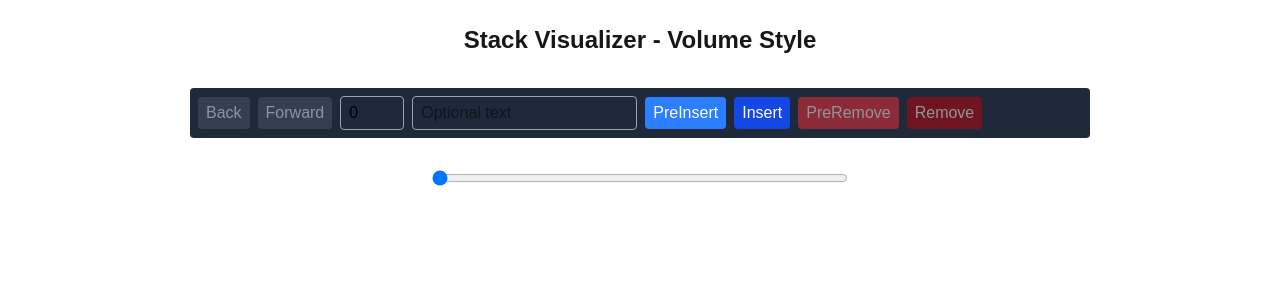
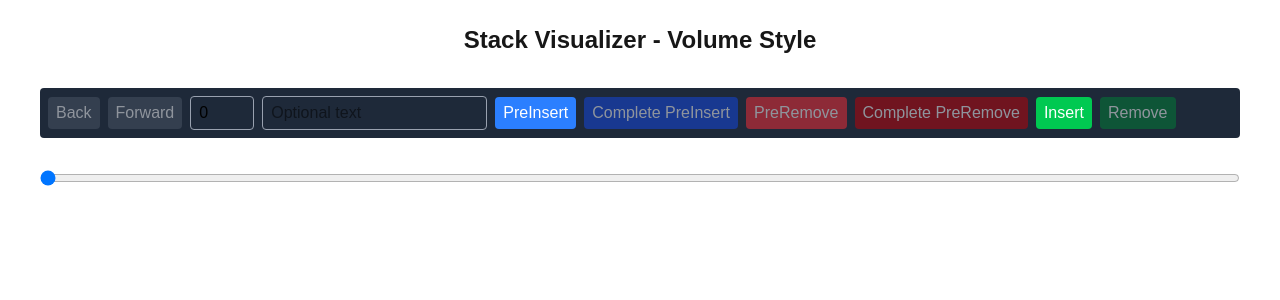
Before and after one commit to goomyman/leetcodewizard, a Next.js app in the folder Prototypes/stack-visualizer/: page / in a window 1280 px wide. Shown: the top 300 px of the page. Built offline with nearby package versions, Linux system fonts and the light colour scheme.

Commit message:
working just needs batch support!

```diff
--- a/Prototypes/stack-visualizer/src/app/stack/StackControl.tsx
+++ b/Prototypes/stack-visualizer/src/app/stack/StackControl.tsx
@@ -3,16 +3,20 @@
 import { useState } from "react";
 
 interface StackControlProps {
-  onPreInsert: (index: number, text?: string) => void;
-  onInsert: (index: number, text?: string) => void;
-  onPreRemove: (index: number) => void;
-  onRemove: (index: number) => void;
+  onPreInsert: (index?: number, text?: string) => void;
+  onInsert: (index?: number, text?: string) => void;
+  onPreRemove: (index?: number) => void;
+  onRemove: () => void;
+  onCompletePreInsert: () => void;
+  onCompletePreRemove: () => void;
   onBack: () => void;
   onForward: () => void;
   disabledPreInsert: boolean;
   disabledInsert: boolean;
   disabledPreRemove: boolean;
   disabledRemove: boolean;
+  disabledCompletePreInsert: boolean;
+  disabledCompletePreRemove: boolean;
   canGoBack: boolean;
   canGoForward: boolean;
 }
@@ -22,12 +26,16 @@ export default function StackControl({
   onInsert,
   onPreRemove,
   onRemove,
+  onCompletePreInsert,
+  onCompletePreRemove,
   onBack,
   onForward,
   disabledPreInsert,
   disabledInsert,
   disabledPreRemove,
   disabledRemove,
+  disabledCompletePreInsert,
+  disabledCompletePreRemove,
   canGoBack,
   canGoForward,
 }: StackControlProps) {
@@ -35,72 +43,24 @@ export default function StackControl({
   const [text, setText] = useState<string>("");
 
   return (
-    <div className="stack-control flex items-center gap-2 p-2 bg-gray-800 rounded w-full overflow-x-auto w-[100vw] min-w-[900px]">
-      {/* History buttons */}
-      <button
-        onClick={onBack}
-        disabled={!canGoBack}
-        className="px-2 py-1 bg-gray-600 text-white rounded disabled:opacity-50"
-      >
-        Back
-      </button>
-      <button
-        onClick={onForward}
-        disabled={!canGoForward}
-        className="px-2 py-1 bg-gray-600 text-white rounded disabled:opacity-50"
-      >
-        Forward
-      </button>
+    <div className="stack-control flex items-center gap-2 p-2 bg-gray-800 rounded w-full overflow-x-auto min-w-[900px]">
+      {/* History */}
+      <button onClick={onBack} disabled={!canGoBack} className="px-2 py-1 bg-gray-600 text-white rounded disabled:opacity-50">Back</button>
+      <button onClick={onForward} disabled={!canGoForward} className="px-2 py-1 bg-gray-600 text-white rounded disabled:opacity-50">Forward</button>
 
-      {/* Index input */}
-      <input
-        type="number"
-        className="w-16 px-2 py-1 rounded border border-gray-400 text-black"
-        min={0}
-        value={index}
-        onChange={(e) => setIndex(Number(e.target.value))}
-      />
+      {/* Inputs */}
+      <input type="number" className="w-16 px-2 py-1 rounded border border-gray-400 text-black" min={0} value={index} onChange={e => setIndex(Number(e.target.value))} />
+      <input type="text" className="px-2 py-1 rounded border border-gray-400 text-black" placeholder="Optional text" value={text} onChange={e => setText(e.target.value)} />
 
-      {/* Text input */}
-      <input
-        type="text"
-        className="px-2 py-1 rounded border border-gray-400 text-black"
-        placeholder="Optional text"
-        value={text}
-        onChange={(e) => setText(e.target.value)}
-      />
+      {/* Pre/Commit buttons */}
+      <button onClick={() => onPreInsert(index, text)} disabled={disabledPreInsert} className="px-2 py-1 bg-blue-500 text-white rounded disabled:opacity-50">PreInsert</button>
+      <button onClick={onCompletePreInsert} disabled={disabledCompletePreInsert} className="px-2 py-1 bg-blue-700 text-white rounded disabled:opacity-50">Complete PreInsert</button>
+      <button onClick={() => onPreRemove(index)} disabled={disabledPreRemove} className="px-2 py-1 bg-red-500 text-white rounded disabled:opacity-50">PreRemove</button>
+      <button onClick={onCompletePreRemove} disabled={disabledCompletePreRemove} className="px-2 py-1 bg-red-700 text-white rounded disabled:opacity-50">Complete PreRemove</button>
 
-      {/* Insert buttons */}
-      <button
-        onClick={() => onPreInsert(index, text)}
-        disabled={disabledPreInsert}
-        className="px-2 py-1 bg-blue-500 text-white rounded disabled:opacity-50"
-      >
-        PreInsert
-      </button>
-      <button
-        onClick={() => onInsert(index, text)}
-        disabled={disabledInsert}
-        className="px-2 py-1 bg-blue-700 text-white rounded disabled:opacity-50"
-      >
-        Insert
-      </button>
-
-      {/* Remove buttons */}
-      <button
-        onClick={() => onPreRemove(index)}
-        disabled={disabledPreRemove}
-        className="px-2 py-1 bg-red-500 text-white rounded disabled:opacity-50"
-      >
-        PreRemove
-      </button>
-      <button
-        onClick={() => onRemove(index)}
-        disabled={disabledRemove}
-        className="px-2 py-1 bg-red-700 text-white rounded disabled:opacity-50"
-      >
-        Remove
-      </button>
+      {/* Direct actions */}
+      <button onClick={() => onInsert(index, text)} disabled={disabledInsert} className="px-2 py-1 bg-green-500 text-white rounded disabled:opacity-50">Insert</button>
+      <button onClick={onRemove} disabled={disabledRemove} className="px-2 py-1 bg-green-700 text-white rounded disabled:opacity-50">Remove</button>
     </div>
   );
 }
--- a/Prototypes/stack-visualizer/src/app/stack/StackItemUtil.tsx
+++ /dev/null
@@ -1,15 +0,0 @@
-import { StackItemType, StackItemState, getRandomColor, StackItemInputDto } from "./StackItemConstants";
-
-export function createStackItem(
-  input: StackItemInputDto,
-  id: number,
-  state: StackItemState = StackItemState.Start
-): StackItemType {
-  return {
-    id,
-    state,
-    color: input.color ?? getRandomColor(),
-    text: input.text,
-    level: input.level,
-  };
-}
--- a/Prototypes/stack-visualizer/src/app/stack/StackManager.tsx
+++ b/Prototypes/stack-visualizer/src/app/stack/StackManager.tsx
@@ -5,55 +5,112 @@ import Stack from "./Stack";
 import StackControl from "./StackControl";
 import SliderControl from "./SliderControl";
 import { useHistory } from "./useHistory";
-import { StackItemType, StackItemState, getRandomColor, StackItemInputDto } from "./StackItemConstants";
-import { createStackItem } from "./StackItemUtil";
+import { StackItemType, StackItemState, StackItemInputDto, getRandomColor } from "./StackItemConstants";
 
 let idCounter = 0;
 
 export default function StackManager() {
   const history = useHistory<StackItemType[]>([]);
   const stack = history.current;
-  const topItem = stack[0];
-  const topState = topItem?.state;
 
   const [currentInput, setCurrentInput] = useState<StackItemInputDto>({
-    text: "",
+    text: "abcd",
     level: null,
     color: undefined,
   });
 
-  const insertItemAt = (input: StackItemInputDto, index: number, state: StackItemState = StackItemState.Insert, text?: string) => {
-    if (index < 0 || index > stack.length) throw new Error(`Invalid insert index: ${index}`);
-    const newItem = createStackItem({ ...input, text: text ?? input.text }, idCounter++, state);
+  const [stagedPreInserts, setStagedPreInserts] = useState<{ index: number; text: string }[]>([]);
+  const [stagedPreRemoves, setStagedPreRemoves] = useState<number[]>([]);
+
+  /** Helper to create a StackItem */
+  const makeStackItem = (
+    input: StackItemInputDto,
+    state: StackItemState,
+    id: number,
+    text?: string
+  ): StackItemType => ({
+    id,
+    text: text ?? input.text,
+    level: input.level,
+    color: input.color ?? getRandomColor(),
+    state,
+  });
+
+  const hasItems = stack.length > 0;
+  const hasStagedPreInserts = stagedPreInserts.length > 0;
+  const hasStagedPreRemoves = stagedPreRemoves.length > 0;
+
+  /** states */
+  const disabledPreInsert = hasStagedPreRemoves;
+  const disabledCompletePreInsert = !hasStagedPreInserts || !hasItems;
+  const disabledInsert = stagedPreInserts.length > 0 || stagedPreRemoves.length > 0;
+  const disabledPreRemove = !hasItems || hasStagedPreInserts;
+  const disabledCompletePreRemove = !hasStagedPreRemoves || !hasItems;
+  const disabledRemove = stagedPreInserts.length > 0 || stagedPreRemoves.length > 0 || !hasItems;
+
+  const canGoBack = history.canGoBack;
+  const canGoForward = history.canGoForward;
+
+  /** PreInsert: stage an insert with PreInsert state */
+  const preInsert = (index?: number, text?: string) => {
+    if (disabledPreInsert) return;
+    if (index === undefined || text == null) throw new Error("Index and text required");
+
+    const newItem = makeStackItem(currentInput, StackItemState.PreInsert, idCounter++, text);
     const newStack = [...stack.slice(0, index), newItem, ...stack.slice(index)];
+    history.push(newStack);
+
+    setStagedPreInserts([...stagedPreInserts, { index, text }]);
+  };
+
+  /** Complete staged PreInserts: commit by changing state → Insert */
+  const completePreInsert = () => {
+    if (disabledCompletePreInsert) return;
+    let newStack = stack.map(item =>
+      item.state === StackItemState.PreInsert ? { ...item, state: StackItemState.Insert } : item
+    );
+    history.push(newStack);
+    setStagedPreInserts([]);
+  };
+
+  const insert = (index?: number, text?: string) => {
+    if (disabledInsert) return;
+    const idx = index ?? 0;
+    const newItem = makeStackItem(currentInput, StackItemState.Insert, idCounter++, text);
+    const newStack = [...stack.slice(0, idx), newItem, ...stack.slice(idx)];
     history.push(newStack);
   };
 
-  const preInsert = (index?: number, text?: string) => {
-    if (topState === StackItemState.PreRemove) return;
-    insertItemAt(currentInput, index ?? 0, StackItemState.PreInsert, text);
-  };
+  /** PreRemove: stage removal by setting state → PreRemove */
+  const preRemove = (index?: number) => {
+    if (disabledRemove) return;
+    if (index === undefined) throw new Error("Index required");
 
-  const insert = (index?: number, text?: string) => {
-    insertItemAt(currentInput, index ?? 0, StackItemState.Insert, text);
-  };
+    if (!stagedPreRemoves.includes(index)) setStagedPreRemoves([...stagedPreRemoves, index]);
 
-  const preRemove = (index: number) => {
-    if (!stack.length || topState !== StackItemState.Insert) return;
-    if (index < 0 || index >= stack.length) throw new Error(`Invalid pre-remove index: ${index}`);
-
-    const newStack = stack.map((item, idx) =>
-      idx === index ? { ...item, state: StackItemState.PreRemove } : item
+    const newStack = stack.map((item, i) =>
+      i === index ? { ...item, state: StackItemState.PreRemove } : item
     );
     history.push(newStack);
   };
 
-  const remove = (index: number) => {
-    if (!stack.length) return;
-    if (index < 0 || index >= stack.length) throw new Error(`Invalid remove index: ${index}`);
+  /** Complete staged PreRemoves: remove items from stack */
+  const completePreRemove = () => {
+    if (disabledPreRemove) return;
+    const sortedIndices = [...stagedPreRemoves].sort((a, b) => b - a);
+    let newStack = [...stack];
+    sortedIndices.forEach(idx => {
+      if (idx >= 0 && idx < newStack.length) newStack.splice(idx, 1);
+    });
+    history.push(newStack);
+    setStagedPreRemoves([]);
+  };
 
-    const newStack = [...stack.slice(0, index), ...stack.slice(index + 1)];
-    history.push(newStack);
+  const remove = () => {
+    if (disabledRemove) return;
+    if (stagedPreInserts.length > 0 || stagedPreRemoves.length > 0) return;
+
+    history.push(stack.slice(1));
   };
 
   /** History navigation */
@@ -61,32 +118,27 @@ export default function StackManager() {
     if (!history.canGoBack) return;
     history.setIndex(history.index - 1);
   };
-
   const forward = () => {
     if (!history.canGoForward) return;
     history.setIndex(history.index + 1);
   };
 
-  /** Button states */
-  const disabledPreInsert = topState === StackItemState.PreInsert || topState === StackItemState.PreRemove;
-  const disabledInsert = topState === StackItemState.PreRemove;
-  const disabledPreRemove = topState !== StackItemState.Insert;
-  const disabledRemove = !stack.length || topState === StackItemState.PreInsert;
-  const canGoBack = history.canGoBack;
-  const canGoForward = history.canGoForward;
-
   return (
-    <div className="p-4 flex flex-col items-center gap-4 relative w-full max-w-md">
+    <div className="p-4 flex flex-col items-center gap-4 relative w-full min-w-[900px]">
       <StackControl
         onPreInsert={preInsert}
+        onCompletePreInsert={completePreInsert}
         onInsert={insert}
         onPreRemove={preRemove}
+        onCompletePreRemove={completePreRemove}
         onRemove={remove}
         onBack={back}
         onForward={forward}
         disabledPreInsert={disabledPreInsert}
+        disabledCompletePreInsert={disabledCompletePreInsert}
         disabledInsert={disabledInsert}
         disabledPreRemove={disabledPreRemove}
+        disabledCompletePreRemove={disabledCompletePreRemove}
         disabledRemove={disabledRemove}
         canGoBack={canGoBack}
         canGoForward={canGoForward}
```
